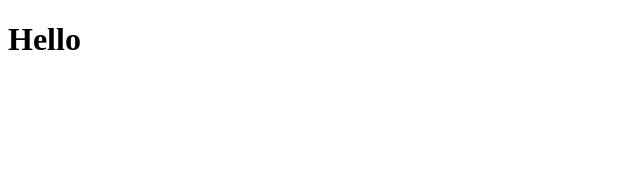
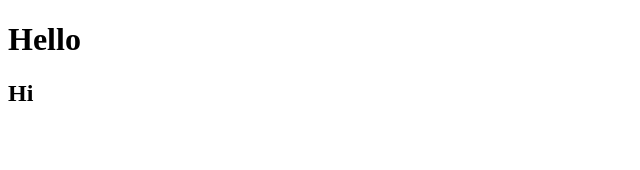
Before and after one commit to bbjdt2224/Integration-Testing, an Angular app: page / in a window 1280 px wide. Shown: the top 170 px of the page, without its empty margins (0-640 px from the left). Built offline with nearby package versions, Linux system fonts and the light colour scheme.

Commit message:
fix(changes) more changes

```diff
--- a/src/app/app.component.html
+++ b/src/app/app.component.html
@@ -1 +1,2 @@
 <h1>Hello</h1>
+<h2>Hi</h2>
```
